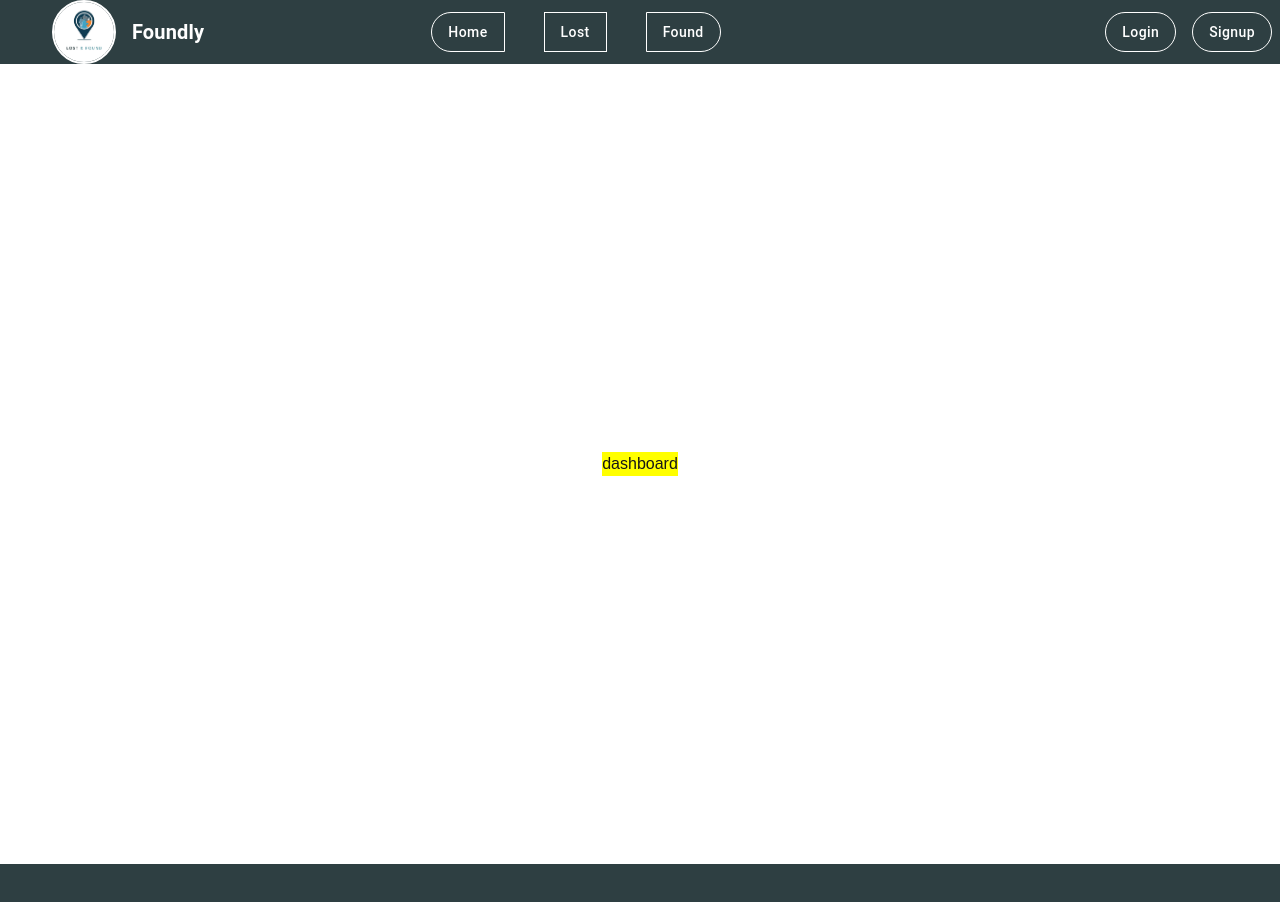
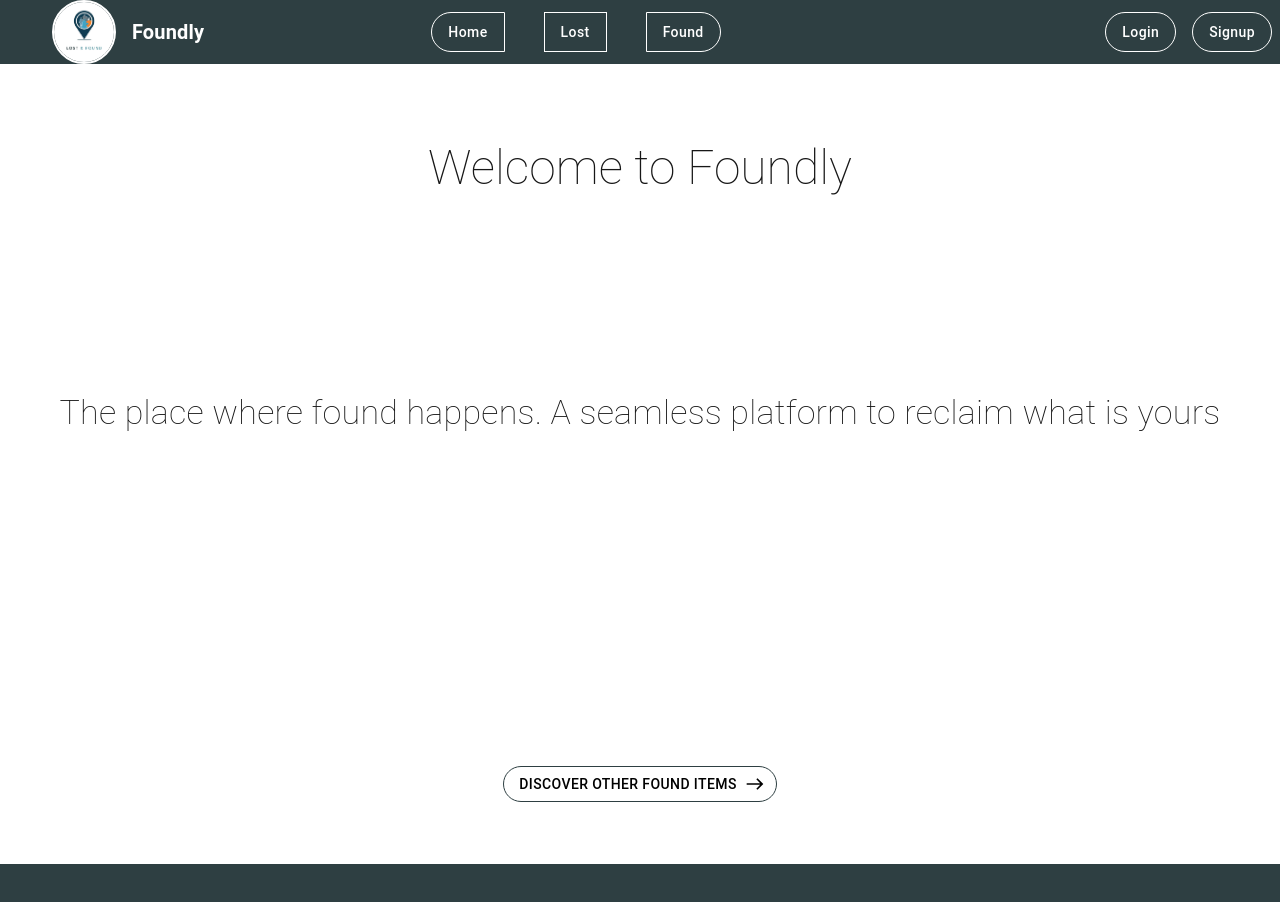
Before and after one commit to GetontoMoses/lost-and-found, a Next.js app: page /dashboard in a window 1280 px wide. Shown: the top 902 px of the page. Built offline with nearby package versions, Linux system fonts and the light colour scheme.

Commit message:
feat: dashboard

```diff
--- a/app/(pages)/dashboard/page.tsx
+++ b/app/(pages)/dashboard/page.tsx
@@ -1,5 +1,76 @@
-import { Box } from "@mui/material";
+import { Box, Button, Typography } from "@mui/material";
+import EastIcon from "@mui/icons-material/East";
 
-export default function Dashboard(){
-    return(<Box sx={{bgcolor:"yellow"}}>dashboard</Box>)
+export default function Dashboard() {
+  return (
+    <Box
+      sx={{
+        width: "100%",
+      }}
+    >
+      <Box
+        sx={{
+          height: "20%",
+          display: "flex",
+          alignItems: "center",
+          justifyContent: "center",
+        }}
+      >
+        <Typography
+          variant="h3"
+          sx={{
+            mt: "1em",
+            display: { xs: "none", md: "flex" },
+            fontWeight: 100,
+            textDecoration: "none",
+          }}
+        >
+          Welcome to Foundly
+        </Typography>
+      </Box>
+      <Box
+        sx={{
+          height: "60%",
+          display: "flex",
+          alignItems: "center",
+          justifyContent: "center",
+        }}
+      >
+        <Typography
+          variant="h4"
+          sx={{
+            mt: "-3em",
+            display: { xs: "none", md: "flex" },
+            fontWeight: 100,
+            textDecoration: "none",
+          }}
+        >
+          The place where found happens. A seamless platform to reclaim what is
+          yours
+        </Typography>
+      </Box>
+      <Box
+        sx={{
+          height: "20%",
+          display: "flex",
+          alignItems: "center",
+          justifyContent: "center",
+        }}
+      >
+        <Button
+          variant="outlined"
+          endIcon={<EastIcon />}
+          href="/found"
+          sx={{
+            bgcolor: "#fff",
+            borderColor: "#2e3f42",
+            borderRadius: "50px",
+            color: "black",
+          }}
+        >
+          Discover other found Items
+        </Button>
+      </Box>
+    </Box>
+  );
 }
--- a/app/(pages)/layout.tsx
+++ b/app/(pages)/layout.tsx
@@ -17,11 +17,8 @@ export default function Layout({
         <Box
           sx={{
             flex: 1, // Fills available space
-
             display: "flex",
-            justifyContent: "center",
             minHeight: "100vh",
-            alignItems: "center",
           }}
         >
           {children}
```
